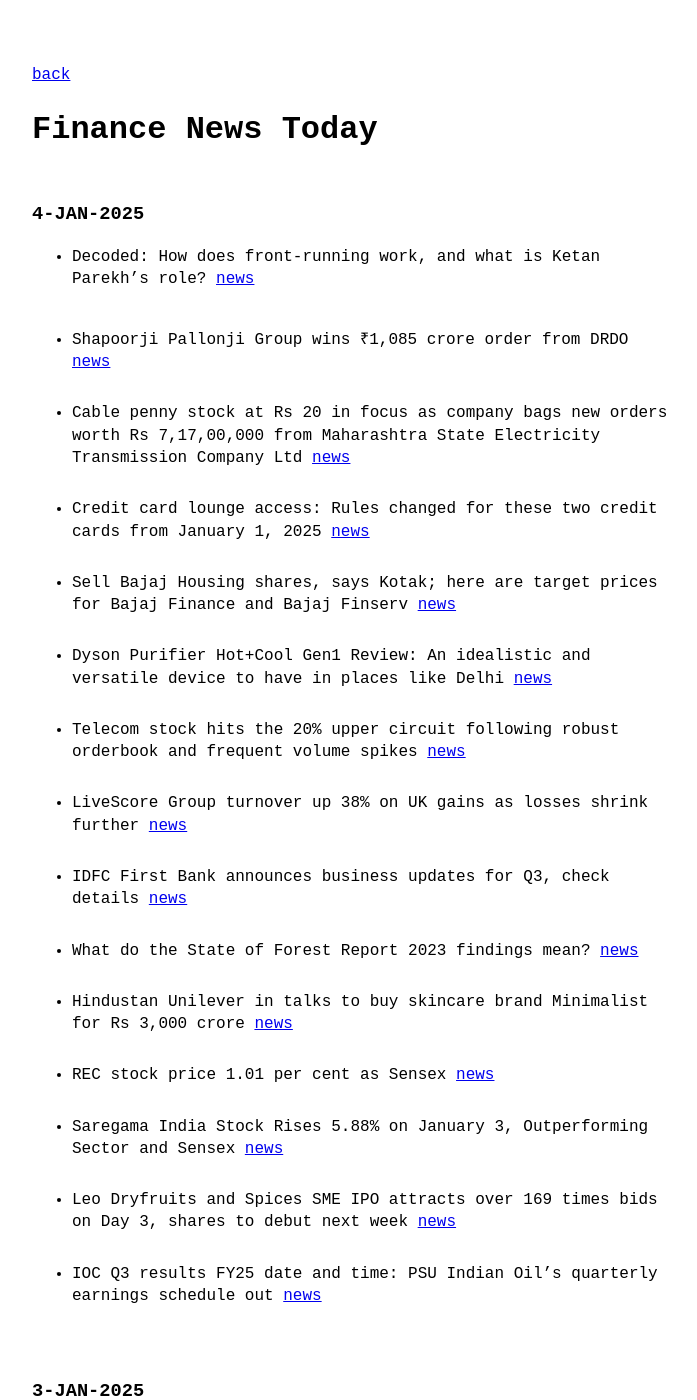
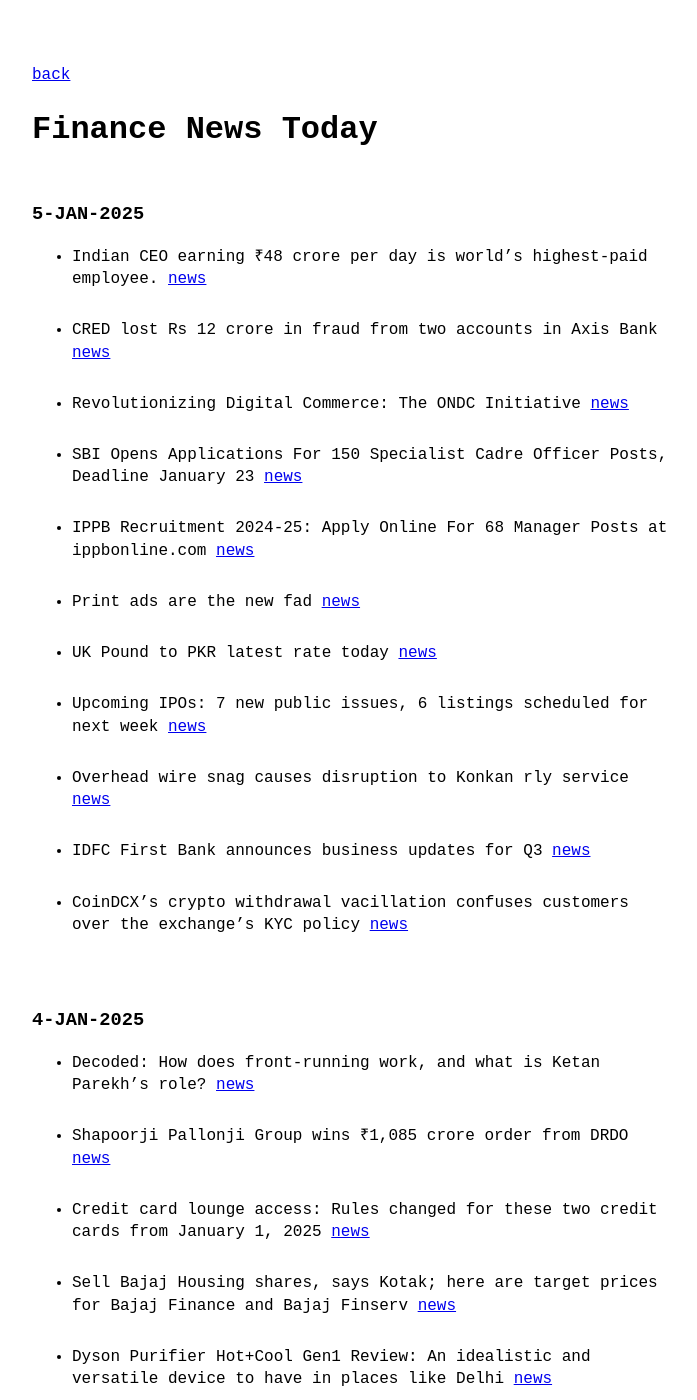
Before and after one commit to VallarasuS/Vallarasu.in, a Jekyll site: the page built from docs/finance.md, in a window 1280 px wide and 1400 px high. Shown: the whole window, without its empty margins (288-985 px from the left). Built offline with Jekyll 4.4.1, drawn with Linux system fonts in a browser that asks for light colours.

Commit message:
Update finance.md

```diff
--- a/docs/finance.md
+++ b/docs/finance.md
@@ -3,22 +3,32 @@
 title: Finance News Today
 ---
 
+### 5-JAN-2025
+
+- Indian CEO earning ₹48 crore per day is world’s highest-paid employee. [news](https://www.hindustantimes.com/trending/this-indian-ceo-earning-rs-48-crore-per-day-is-world-s-highest-paid-employee-it-s-not-sundar-pichai-or-satya-nadella-101735970291924.html) <br/><br/>
+- CRED lost Rs 12 crore in fraud from two accounts in Axis Bank [news](https://timesofindia.indiatimes.com/technology/tech-news/reliance-backed-dunzo-may-see-founder-exit-cred-lost-rs-12-crore-in-fraud-from-two-accounts-in-axis-bank-blinkit-launches-10-minutes-ambulance-service-and-other-top-tech-news-of-the-week/articleshow/116943350.cms) <br/><br/>
+- Revolutionizing Digital Commerce: The ONDC Initiative [news](https://pib.gov.in/PressReleasePage.aspx?PRID=2090097) <br/><br/>
+- SBI Opens Applications For 150 Specialist Cadre Officer Posts, Deadline January 23 [news](https://www.ndtv.com/education/sbi-sco-recruitment-2025-state-bank-of-india-opens-applications-for-150-specialist-cadre-officer-posts-deadline-january-23-7398651) <br/><br/>
+- IPPB Recruitment 2024-25: Apply Online For 68 Manager Posts at ippbonline.com [news](https://www.jagranjosh.com/articles/ippb-manager-recruitment-2024-25-notification-for-68-posts-pdf-eligibility-salary-apply-online-link-1735482016-1) <br/><br/>
+- Print ads are the new fad [news](https://www.mid-day.com/sunday-mid-day/article/print-ads-are-the-new-fad-23458811) <br/><br/>
+- UK Pound to PKR latest rate today [news](https://www.samaa.tv/2087326731-uk-pound-to-pkr-latest-rate-today-04-january-2025) <br/><br/>
+- Upcoming IPOs: 7 new public issues, 6 listings scheduled for next week [news](https://www.livemint.com/market/ipo/upcoming-ipos-7-new-public-issues-5-listings-scheduled-for-next-week-check-full-list-11736048664408.html) <br/><br/>
+- Overhead wire snag causes disruption to Konkan rly service [news](https://timesofindia.indiatimes.com/city/goa/overhead-wire-snag-causes-disruption-to-konkan-rly-service/articleshow/116950035.cms) <br/><br/>
+- IDFC First Bank announces business updates for Q3 [news](https://www.businesstoday.in/markets/company-stock/story/idfc-first-bank-announces-business-updates-for-q3-check-details-459492-2025-01-03) <br/><br/>
+- CoinDCX’s crypto withdrawal vacillation confuses customers over the exchange’s KYC policy [news](https://www.thehindu.com/sci-tech/technology/coindcxs-crypto-withdrawal-vacillation-confuses-customers-over-the-exchanges-kyc-policy/article69056985.ece) <br/><br/>
+
 ### 4-JAN-2025
 
 - Decoded: How does front-running work, and what is Ketan Parekh's role? [news](https://www.business-standard.com/amp/markets/news/decoded-front-running-ketan-parekh-role-sebi-investigation-125010300637_1.html) <br/><br/>
-
 - Shapoorji Pallonji Group wins ₹1,085 crore order from DRDO [news](https://www.cnbctv18.com/market/afcons-infra-share-price-1085-crore-order-win-from-drdo-shapoorji-pallonji-group-outlook-ipo-19534017.htm) <br/><br/>
-- Cable penny stock at Rs 20 in focus as company bags new orders worth Rs 7,17,00,000 from Maharashtra State Electricity Transmission Company Ltd [news](https://www.dsij.in/dsijarticledetail/cable-penny-stock-at-rs-20-in-focus-as-company-bags-new-orders-worth-rs-71700000-from-maharashtra-state-electricity-transmission-company-ltd-id001-45490) <br/><br/>
 - Credit card lounge access: Rules changed for these two credit cards from January 1, 2025 [news](https://m.economictimes.com/wealth/spend/credit-card-lounge-access-rules-changed-for-these-two-credit-cards-from-january-1-2025/articleshow/116887539.cms) <br/><br/>
 - Sell Bajaj Housing shares, says Kotak; here are target prices for Bajaj Finance and Bajaj Finserv [news](https://www.businesstoday.in/markets/company-stock/story/sell-bajaj-housing-shares-says-kotak-here-are-target-prices-for-bajaj-finance-and-bajaj-finserv-459448-2025-01-03) <br/><br/>
 - Dyson Purifier Hot+Cool Gen1 Review: An idealistic and versatile device to have in places like Delhi [news](https://www.thehindu.com/sci-tech/technology/gadgets/dyson-purifier-hotcool-gen1-review-an-idealistic-and-versatile-device-to-have-in-places-like-delhi/article69056799.ece) <br/><br/>
-- Telecom stock hits the 20% upper circuit following robust orderbook and frequent volume spikes [news](https://tradebrains.in/features/telecom-stock-hits-the-20-upper-circuit-following-robust-orderbook-and-frequent-volume-spikes/) <br/><br/>
 - LiveScore Group turnover up 38% on UK gains as losses shrink further [news](https://www.egr.global/intel/news/livescore-group-turnover-up-38-on-uk-gains-as-losses-shrink-further/) <br/><br/>
 - IDFC First Bank announces business updates for Q3, check details [news](https://www.businesstoday.in/markets/company-stock/story/idfc-first-bank-announces-business-updates-for-q3-check-details-459492-2025-01-03) <br/><br/>
 - What do the State of Forest Report 2023 findings mean? [news](https://www.thehindu.com/sci-tech/energy-and-environment/what-do-the-state-of-forest-report-2023-findings-mean-explained/article69045865.ece) <br/><br/>
 - Hindustan Unilever in talks to buy skincare brand Minimalist for Rs 3,000 crore [news](https://www.business-standard.com/companies/news/hindustan-unilever-in-talks-to-buy-skincare-brand-minimalist-for-rs-3k-cr-125010300966_1.html) <br/><br/>
 - REC stock price 1.01 per cent as Sensex [news](https://m.economictimes.com/markets/stocks/stock-watch/rec-stock-price-1-01-per-cent-as-sensex/articleshow/116902701.cms) <br/><br/>
-- Saregama India Stock Rises 5.88% on January 3, Outperforming Sector and Sensex [news](https://www.marketsmojo.com/news/stocks-in-action/saregama-india-stock-rises-5-88-on-january-3-outperforming-sector-and-sensex-322500) <br/><br/>
 - Leo Dryfruits and Spices SME IPO attracts over 169 times bids on Day 3, shares to debut next week [news](https://www.moneycontrol.com/news/business/ipo/leo-dryfruits-and-spices-sme-ipo-attracts-over-169-times-bids-on-day-3-shares-to-debut-next-week-12903023.html) <br/><br/>
 - IOC Q3 results FY25 date and time: PSU Indian Oil's quarterly earnings schedule out [news](https://www.etnownews.com/markets/ioc-q3-results-fy25-date-and-time-psu-indian-oils-quarterly-earnings-schedule-out-details-article-116883157) <br/><br/>
 
```
